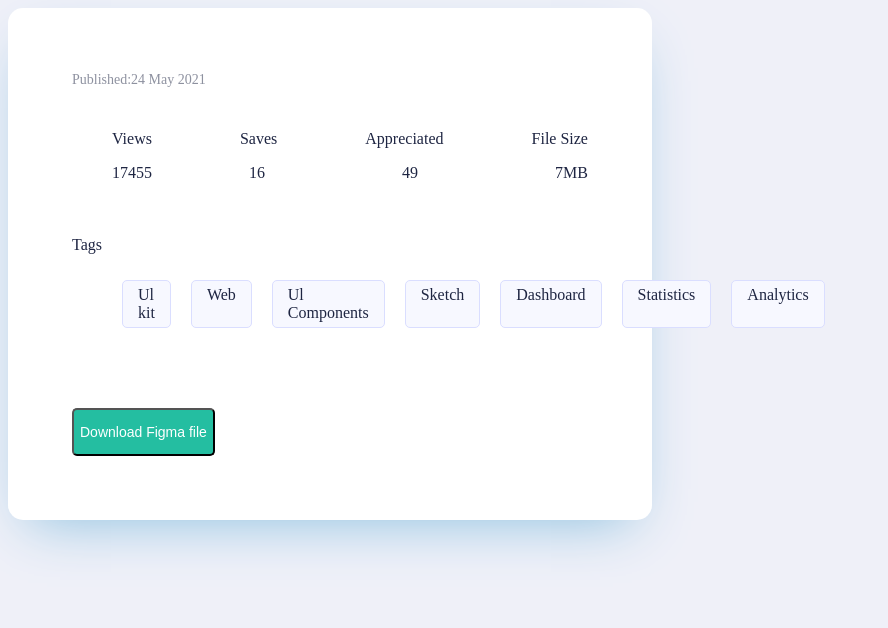
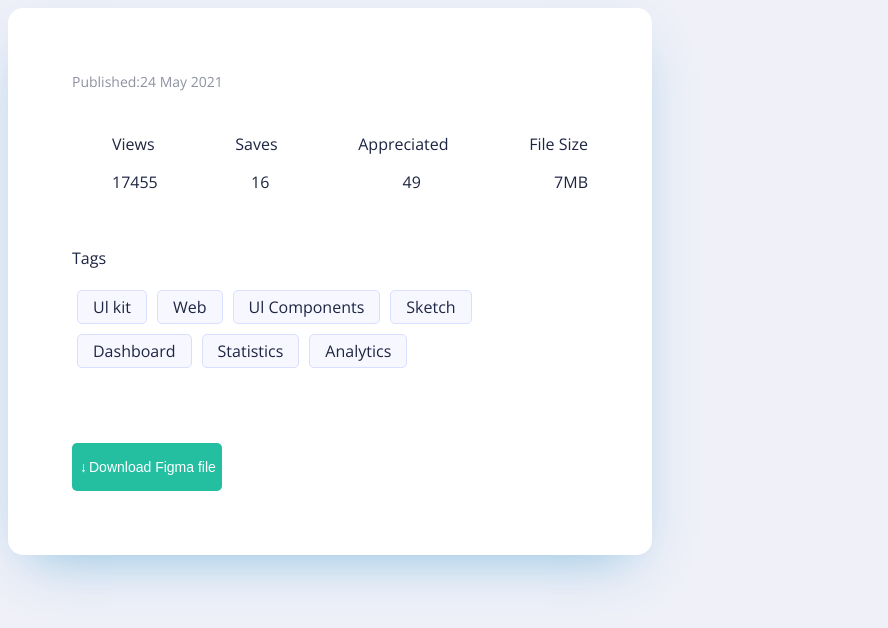
Before and after one commit to tymson05/statystyki, a plain HTML site: page index.html in a window 1280 px wide. Shown: the whole page, without its empty margins (0-888 px from the left). Drawn offline with nearby package versions, Linux system fonts and the light colour scheme.

Commit message:
poprawki

```diff
--- a/index.css
+++ b/index.css
@@ -6,6 +6,7 @@ body{
     background-color: #eff0f8;
     font-size: 16px;
     color: #1E2542;
+    font-family: 'Open Sans', sans-serif;
 }
 
 .box{
@@ -46,7 +47,7 @@ body{
     border-radius: 5px;
     border: 1px solid #dadeff;
     padding: 5px 15px 5px 15px;
-    margin: 10px;
+    margin: 5px;
 
 }
 
@@ -57,8 +58,9 @@ body{
 }
 
 .ul{
- display: flex;
- justify-content: space-between;
+    display: flex;
+    flex-wrap:wrap ;
+    padding: 0;
 }
 
 .button{
@@ -67,8 +69,13 @@ body{
     height: 48px;
     font-size: 14px;
     color: white;
+    border: 0;
 }
 
 .button:hover{
     background-color: #24a28a;
 }
+
+span{
+    margin: 2px;
+}
--- a/index.html
+++ b/index.html
@@ -3,13 +3,16 @@
     <head>
         <meta charset="UTF-8">
         <link rel="stylesheet" href="index.css">
+        <style>
+            @import url('https://fonts.googleapis.com/css2?family=Open+Sans:wght@300&display=swap');
+        </style>
     </head>
     <body>
         <div class="box">
             <div class="date">
                 Published:24 May 2021
             </div>
-            <div class="statystyki">
+            <div class="statsbox">
                 <ul class="statshead">
                     <li>Views</li>
                     <li>Saves</li>
@@ -40,7 +43,7 @@
                 </div>
             </div>
             <div>
-                <button class="button" type="submit" name="Download Figma file" value="Download Figma file">Download Figma file</button>
+                <button class="button" type="submit" name="Download Figma file" value="Download Figma file"><span>&#8595;</span>Download Figma file</button>
             </div>
         </div>
     </body>
```
